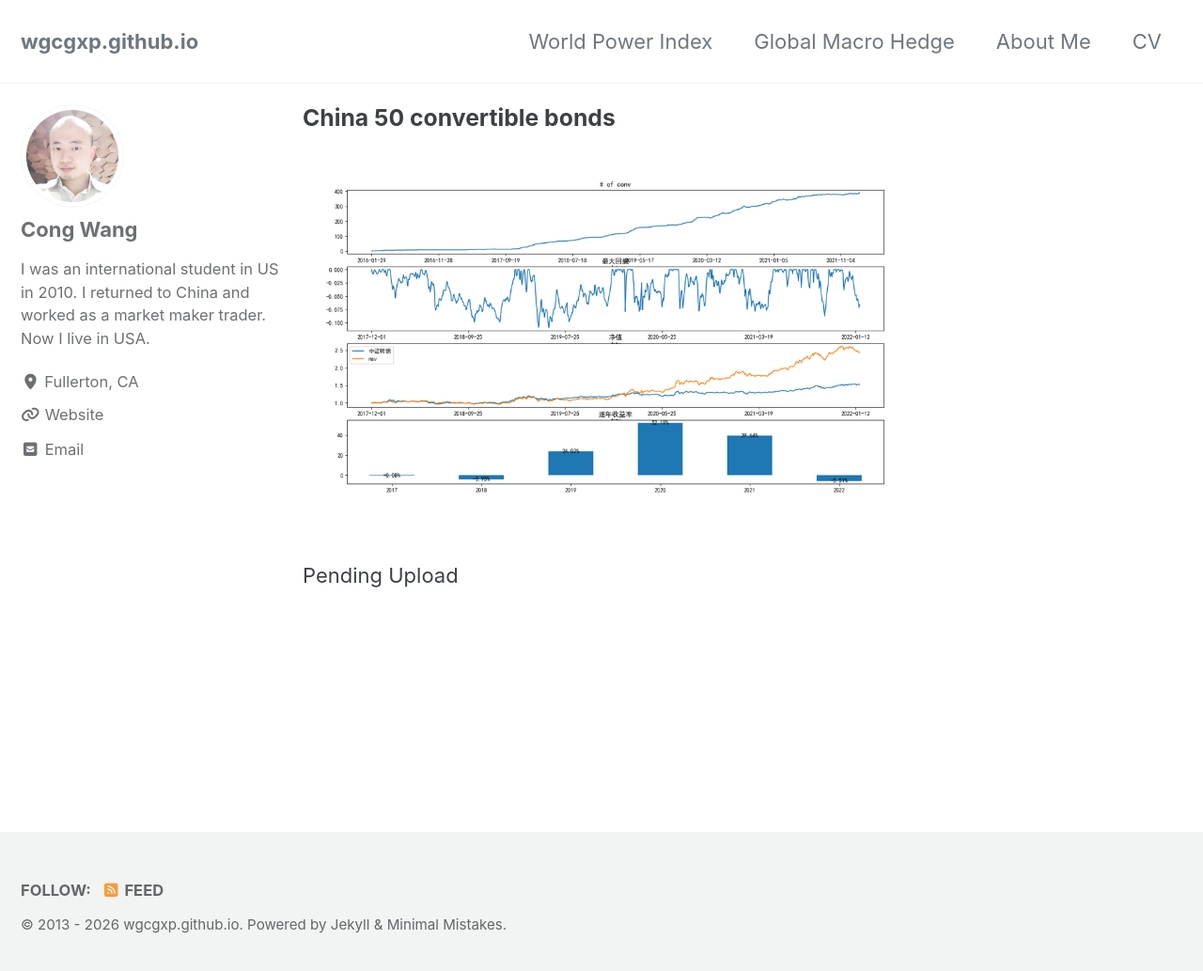
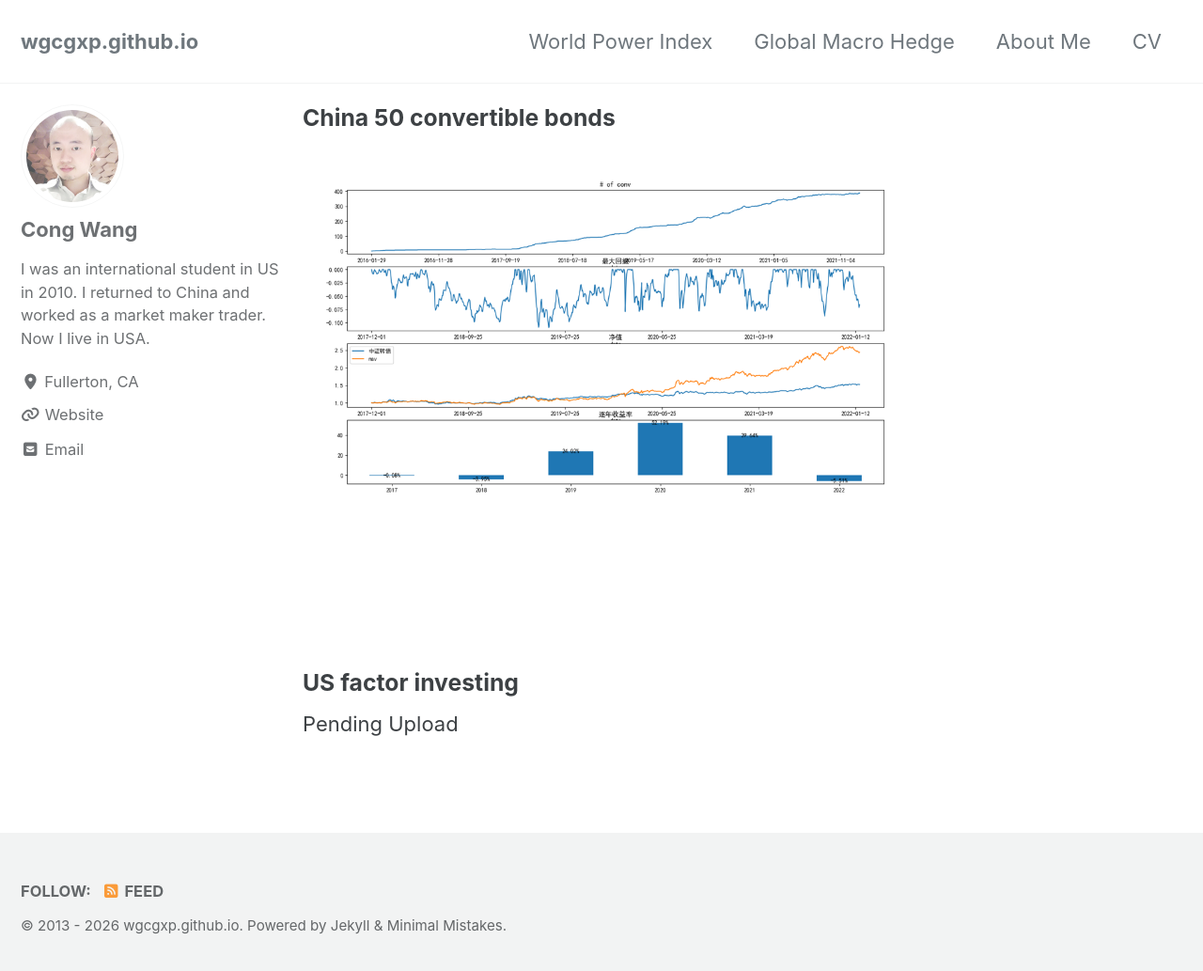
Before and after one commit to wgcgxp/wgcgxp.github.io, a Jekyll site: the page built from _pages/MacroHedge.html, in a window 1280 px wide and 1040 px high. Shown: the top 1033 px of the window at 94% size. Built offline with Jekyll 4.4.1, drawn with Linux system fonts in a browser that asks for light colours; cached includes are drawn as plain includes.

Commit message:
Add files via upload

```diff
--- a/_pages/MacroHedge.html
+++ b/_pages/MacroHedge.html
@@ -12,4 +12,9 @@ author_profile: true
     <figcaption> </figcaption>
 </figure>
 
+<br><br>
+
+<h3>US factor investing</h3>
+
+
 Pending Upload
```
